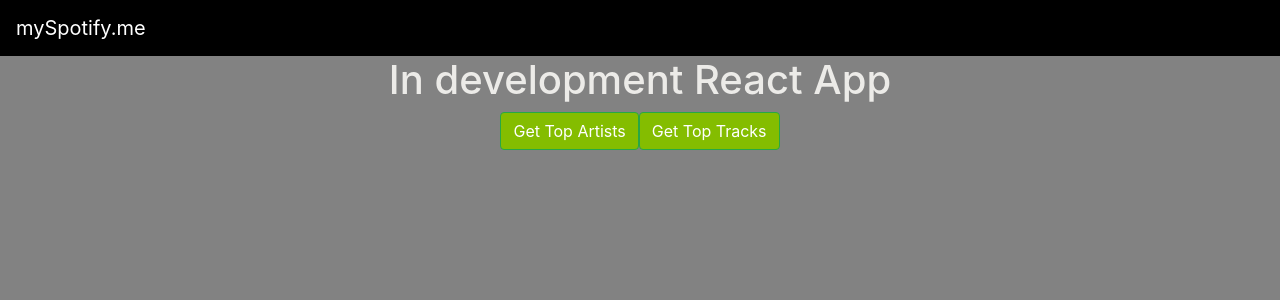
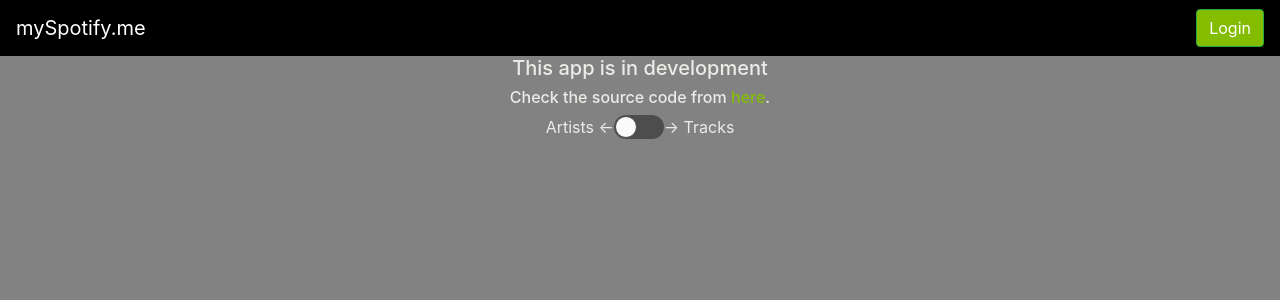
Before and after one commit to gokhj/mySpotify.me, a React (Create React App) app: page / in a window 1280 px wide. Shown: the top 300 px of the page. Built offline with nearby package versions, Linux system fonts and the light colour scheme.

Commit message:
Some design ideas implemented , many more to come. The code is a bit messy now

```diff
--- a/package.json
+++ b/package.json
@@ -9,7 +9,8 @@
     "bootstrap": "^4.4.1",
     "react": "^16.12.0",
     "react-dom": "^16.12.0",
-    "react-scripts": "3.3.1"
+    "react-scripts": "3.3.1",
+    "react-toggle": "^4.1.1"
   },
   "scripts": {
     "start": "react-scripts start",
--- a/src/App.css
+++ b/src/App.css
@@ -1,12 +1,20 @@
-.myBtn {
+.artist-track-toggle {
+  display: inline flex;
+}
+
+.btn {
   background-color: #84bd00 !important;
+}
+
+a {
+  color: #84bd00 !important;
 }
 
 .darkNavBar {
   background-color: #000000;
 }
 
-.myBrand {
+.navbar-brand {
   color: #ffffff;
 }
 
@@ -55,3 +63,147 @@
     transform: rotate(360deg);
   }
 }
+
+/* React Toggle CSS */
+
+.react-toggle {
+  touch-action: pan-x;
+
+  display: inline-block;
+  position: relative;
+  cursor: pointer;
+  background-color: transparent;
+  border: 0;
+  padding: 0;
+
+  -webkit-touch-callout: none;
+  -webkit-user-select: none;
+  -khtml-user-select: none;
+  -moz-user-select: none;
+  -ms-user-select: none;
+  user-select: none;
+
+  -webkit-tap-highlight-color: rgba(0,0,0,0);
+  -webkit-tap-highlight-color: transparent;
+}
+
+.react-toggle-screenreader-only {
+  border: 0;
+  clip: rect(0 0 0 0);
+  height: 1px;
+  margin: -1px;
+  overflow: hidden;
+  padding: 0;
+  position: absolute;
+  width: 1px;
+}
+
+.react-toggle--disabled {
+  cursor: not-allowed;
+  opacity: 0.5;
+  -webkit-transition: opacity 0.25s;
+  transition: opacity 0.25s;
+}
+
+.react-toggle-track {
+  width: 50px;
+  height: 24px;
+  padding: 0;
+  border-radius: 30px;
+  background-color: #4D4D4D;
+  -webkit-transition: all 0.2s ease;
+  -moz-transition: all 0.2s ease;
+  transition: all 0.2s ease;
+}
+
+.react-toggle:hover:not(.react-toggle--disabled) .react-toggle-track {
+  background-color: #000000;
+}
+
+.react-toggle--checked .react-toggle-track {
+  background-color: #19AB27;
+}
+
+.react-toggle--checked:hover:not(.react-toggle--disabled) .react-toggle-track {
+  background-color: #128D15;
+}
+
+.react-toggle-track-check {
+  position: absolute;
+  width: 14px;
+  height: 10px;
+  top: 0px;
+  bottom: 0px;
+  margin-top: auto;
+  margin-bottom: auto;
+  line-height: 0;
+  left: 8px;
+  opacity: 0;
+  -webkit-transition: opacity 0.25s ease;
+  -moz-transition: opacity 0.25s ease;
+  transition: opacity 0.25s ease;
+}
+
+.react-toggle--checked .react-toggle-track-check {
+  opacity: 1;
+  -webkit-transition: opacity 0.25s ease;
+  -moz-transition: opacity 0.25s ease;
+  transition: opacity 0.25s ease;
+}
+
+.react-toggle-track-x {
+  position: absolute;
+  width: 10px;
+  height: 10px;
+  top: 0px;
+  bottom: 0px;
+  margin-top: auto;
+  margin-bottom: auto;
+  line-height: 0;
+  right: 10px;
+  opacity: 1;
+  -webkit-transition: opacity 0.25s ease;
+  -moz-transition: opacity 0.25s ease;
+  transition: opacity 0.25s ease;
+}
+
+.react-toggle--checked .react-toggle-track-x {
+  opacity: 0;
+}
+
+.react-toggle-thumb {
+  transition: all 0.5s cubic-bezier(0.23, 1, 0.32, 1) 0ms;
+  position: absolute;
+  top: 1px;
+  left: 1px;
+  width: 22px;
+  height: 22px;
+  border: 1px solid #4D4D4D;
+  border-radius: 50%;
+  background-color: #FAFAFA;
+
+  -webkit-box-sizing: border-box;
+  -moz-box-sizing: border-box;
+  box-sizing: border-box;
+
+  -webkit-transition: all 0.25s ease;
+  -moz-transition: all 0.25s ease;
+  transition: all 0.25s ease;
+}
+
+.react-toggle--checked .react-toggle-thumb {
+  left: 27px;
+  border-color: #19AB27;
+}
+
+.react-toggle--focus .react-toggle-thumb {
+  -webkit-box-shadow: 0px 0px 3px 2px #0099E0;
+  -moz-box-shadow: 0px 0px 3px 2px #0099E0;
+  box-shadow: 0px 0px 2px 3px #0099E0;
+}
+
+.react-toggle:active:not(.react-toggle--disabled) .react-toggle-thumb {
+  -webkit-box-shadow: 0px 0px 5px 5px #0099E0;
+  -moz-box-shadow: 0px 0px 5px 5px #0099E0;
+  box-shadow: 0px 0px 5px 5px #0099E0;
+}
--- a/src/App.js
+++ b/src/App.js
@@ -6,6 +6,8 @@ import Spotify from './util/Spotify';
 import TopResults from './TopResults/TopResults';
 import TrackResults from './TrackResults/TrackResults';
 import ArtistResults from './ArtistResults/ArtistResults';
+import Toggle from 'react-toggle'
+import CornerButton from './CornerButton/CornerButton'
 
 class App extends React.Component {
 
@@ -14,42 +16,71 @@ class App extends React.Component {
     super(props);
 
     this.state = {
-      results: []
+      results: [],
+      artistOrTrack: false
     }
 
     this.getArtists = this.getArtists.bind(this);
     this.getTracks = this.getTracks.bind(this);
+    this.artistOrTrack = this.artistOrTrack.bind(this);
+    this.getResults = this.getResults.bind(this);
+  }
 
+  artistOrTrack() {
+      if (this.state.artistOrTrack) {
+        this.setState({ artistOrTrack: false });
+      } else {
+        this.setState({ artistOrTrack: true });
+      }
+      this.getResults();
   }
 
   getArtists() {
-
     Spotify.getArtists().then(results => {
       this.setState({results: results});
     });
-
   }
 
   getTracks() {
-
     Spotify.getTracks().then(results => {
       this.setState({results: results});
     })
-
   }
 
+  getResults() {
+    if(this.state.artistOrTrack){
+      Spotify.getArtists().then(results => {
+        this.setState({results: results});
+      })
+    } else {
+      Spotify.getTracks().then(results => {
+        this.setState({results: results});
+      })
+    }
+  }
 
   render(){
     return (
       <div>
         <nav className="navbar darkNavBar">
-          <span className="navbar-brand myBrand">mySpotify.me</span>
+          <span className="navbar-brand">mySpotify.me</span>
+          <CornerButton />
+          {/* <button type="button" className="btn btn-success my-2 my-sm-0" onClick={this.loginSpotify}>Login</button> */}
         </nav>
         <div className="myContainer">
           <div className="container">
-            <h1>In development React App</h1>
-            <button type="button" className="btn btn-success myBtn" onClick={this.getArtists}>Get Top Artists</button>
-            <button type="button" className="btn btn-success myBtn" onClick={this.getTracks}>Get Top Tracks</button>
+            <h5>This app is in development</h5>
+            <h6>Check the source code from <a href="https://github.com/gokhj/mySpotify.me" target="_blank" rel="noopener noreferrer">here</a>.</h6>
+            <div className="artist-track-toggle">
+              <p>Artists &larr; </p>
+              <label>
+                <Toggle
+                  defaultChecked={this.state.artistOrTrack}
+                  icons={false}
+                  onChange={this.artistOrTrack} />
+              </label>
+              <p> &rarr; Tracks</p>
+            </div>
             {/* <TopResults results={this.state.results}/> */}
             <ArtistResults results={this.state.results}/>
           </div>
--- a/src/ArtistResults/ArtistResults.css
+++ b/src/ArtistResults/ArtistResults.css
@@ -1,6 +1,7 @@
 .myCard {
     width: 18rem;
     text-align: center;
+    margin: 5px;
 }
 
 .myCard p {
@@ -9,4 +10,5 @@
 
 .card {
     display: inline-table !important;
+    border: none;
 }
--- /dev/null
+++ b/src/CornerButton/CornerButton.js
@@ -0,0 +1,41 @@
+import React from 'react'
+import 'bootstrap/dist/css/bootstrap.min.css';
+import Spotify from '../util/Spotify';
+
+class CornerButton extends React.Component {
+
+    constructor(props) {
+        super(props);
+
+        this.state = {
+            loggedIn: false
+        }
+
+        this.loginSpotify = this.loginSpotify.bind(this);
+
+    }
+
+    loginSpotify() {
+        this.setState({ loggedIn: true })
+        Spotify.getAccessToken();
+    }
+
+    render() {
+        if(!this.state.loggedIn){
+            return (
+                <div>
+                    <button type="button" className="btn btn-success my-2 my-sm-0" onClick={this.loginSpotify}>Login</button>
+                </div>
+            )
+        } else {
+            return(
+                <div>
+                    <p>Already logged in!</p>
+                </div>
+            )
+        }
+    }
+
+}
+
+export default CornerButton
--- a/src/util/Spotify.js
+++ b/src/util/Spotify.js
@@ -23,8 +23,7 @@ const Spotify = {
             return accessToken;
         } else {
             // user-top-read is the only scope needed
-            const accessUrl = `https://accounts.spotify.com/authorize?client_id=${clientId}&response_type=token&scope=user-top-read&redirect_uri=${redirectUri}`;
-            window.location = accessUrl;
+            window.location = `https://accounts.spotify.com/authorize?client_id=${clientId}&response_type=token&scope=user-top-read&redirect_uri=${redirectUri}`;
         }
 
     },
```
Also changed, not shown: 2 other files (tests, documents, lock files or other folders).
